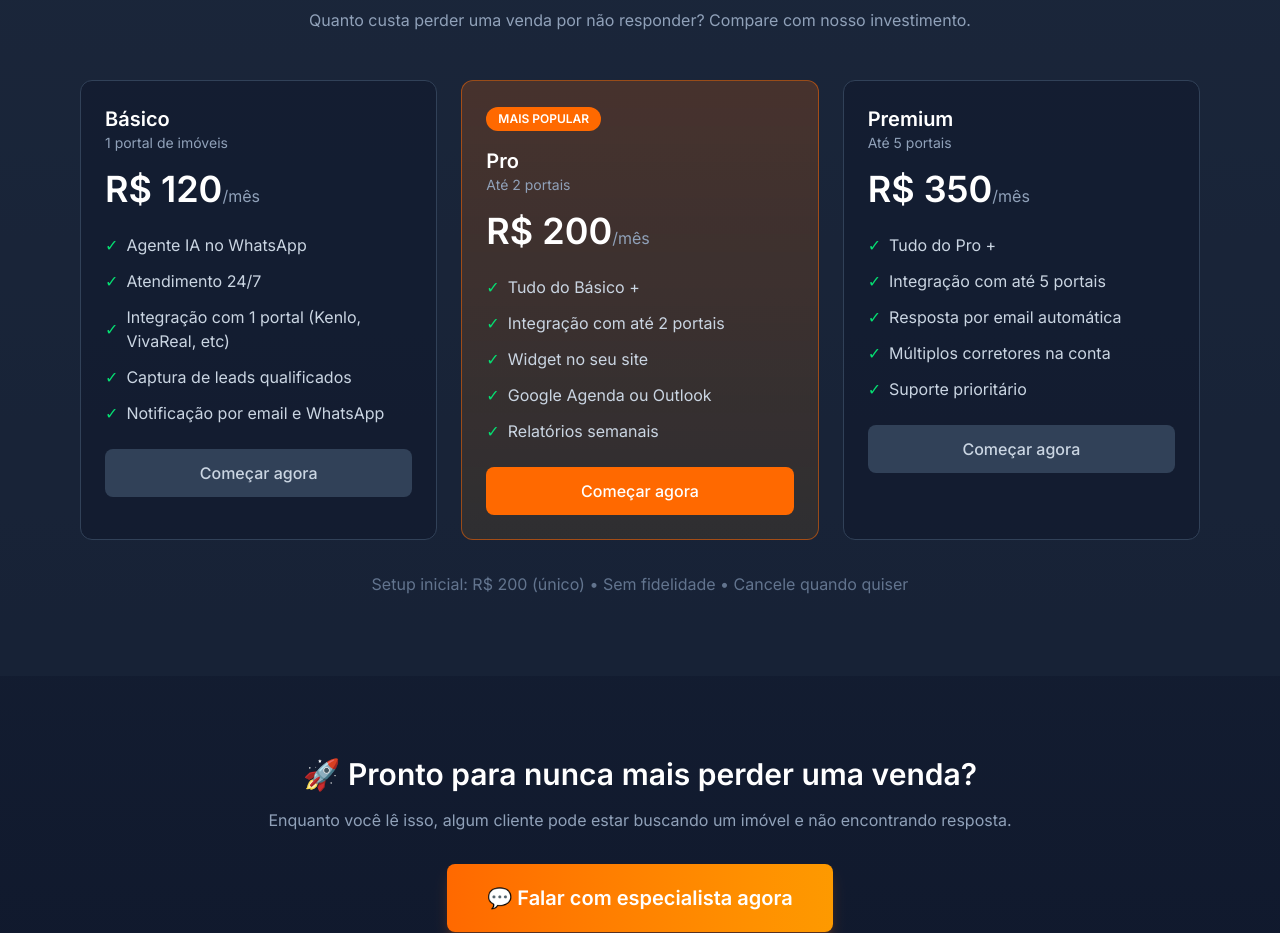
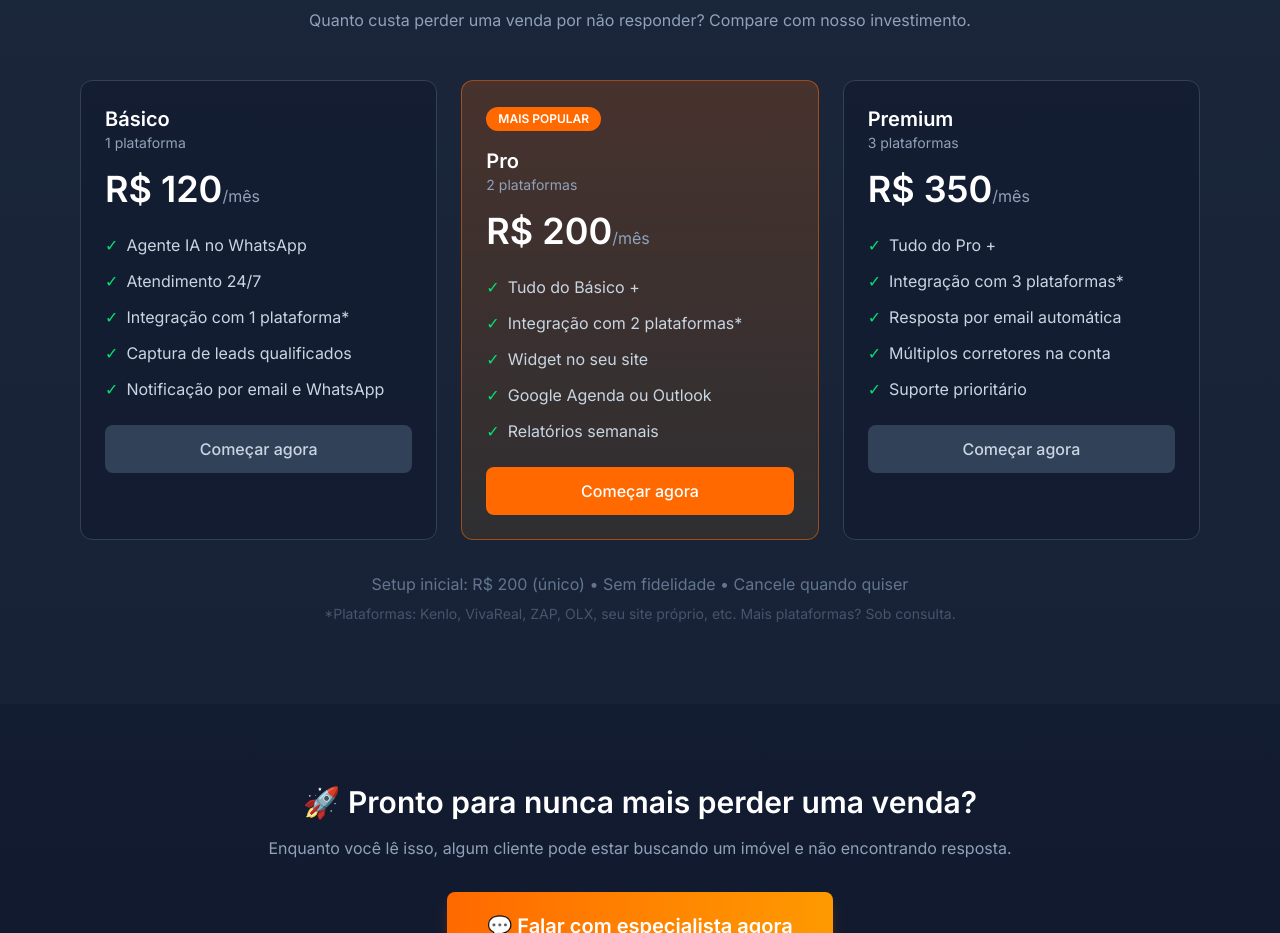
Before and after one commit to Rahgomes/nexalumedigital, a Next.js app: page /corretores in a window 1280 px wide. Shown: the part 2100-3033 px from the top of the page. Built offline with nearby package versions, Linux system fonts and the light colour scheme.

Commit message:
fix(corretores): planos 1/2/3 plataformas + nota sob consulta

```diff
--- a/src/app/corretores/page.tsx
+++ b/src/app/corretores/page.tsx
@@ -191,11 +191,11 @@ export default function CorretoresPage() {
               {
                 name: "Básico",
                 price: "120",
-                desc: "1 portal de imóveis",
+                desc: "1 plataforma",
                 features: [
                   "Agente IA no WhatsApp",
                   "Atendimento 24/7",
-                  "Integração com 1 portal (Kenlo, VivaReal, etc)",
+                  "Integração com 1 plataforma*",
                   "Captura de leads qualificados",
                   "Notificação por email e WhatsApp",
                 ],
@@ -204,10 +204,10 @@ export default function CorretoresPage() {
               {
                 name: "Pro",
                 price: "200",
-                desc: "Até 2 portais",
+                desc: "2 plataformas",
                 features: [
                   "Tudo do Básico +",
-                  "Integração com até 2 portais",
+                  "Integração com 2 plataformas*",
                   "Widget no seu site",
                   "Google Agenda ou Outlook",
                   "Relatórios semanais",
@@ -217,10 +217,10 @@ export default function CorretoresPage() {
               {
                 name: "Premium",
                 price: "350",
-                desc: "Até 5 portais",
+                desc: "3 plataformas",
                 features: [
                   "Tudo do Pro +",
-                  "Integração com até 5 portais",
+                  "Integração com 3 plataformas*",
                   "Resposta por email automática",
                   "Múltiplos corretores na conta",
                   "Suporte prioritário",
@@ -274,6 +274,9 @@ export default function CorretoresPage() {
           <p className="text-center text-slate-500 mt-8">
             Setup inicial: R$ 200 (único) • Sem fidelidade • Cancele quando quiser
           </p>
+          <p className="text-center text-slate-600 text-sm mt-2">
+            *Plataformas: Kenlo, VivaReal, ZAP, OLX, seu site próprio, etc. Mais plataformas? Sob consulta.
+          </p>
         </div>
       </section>
 
```
